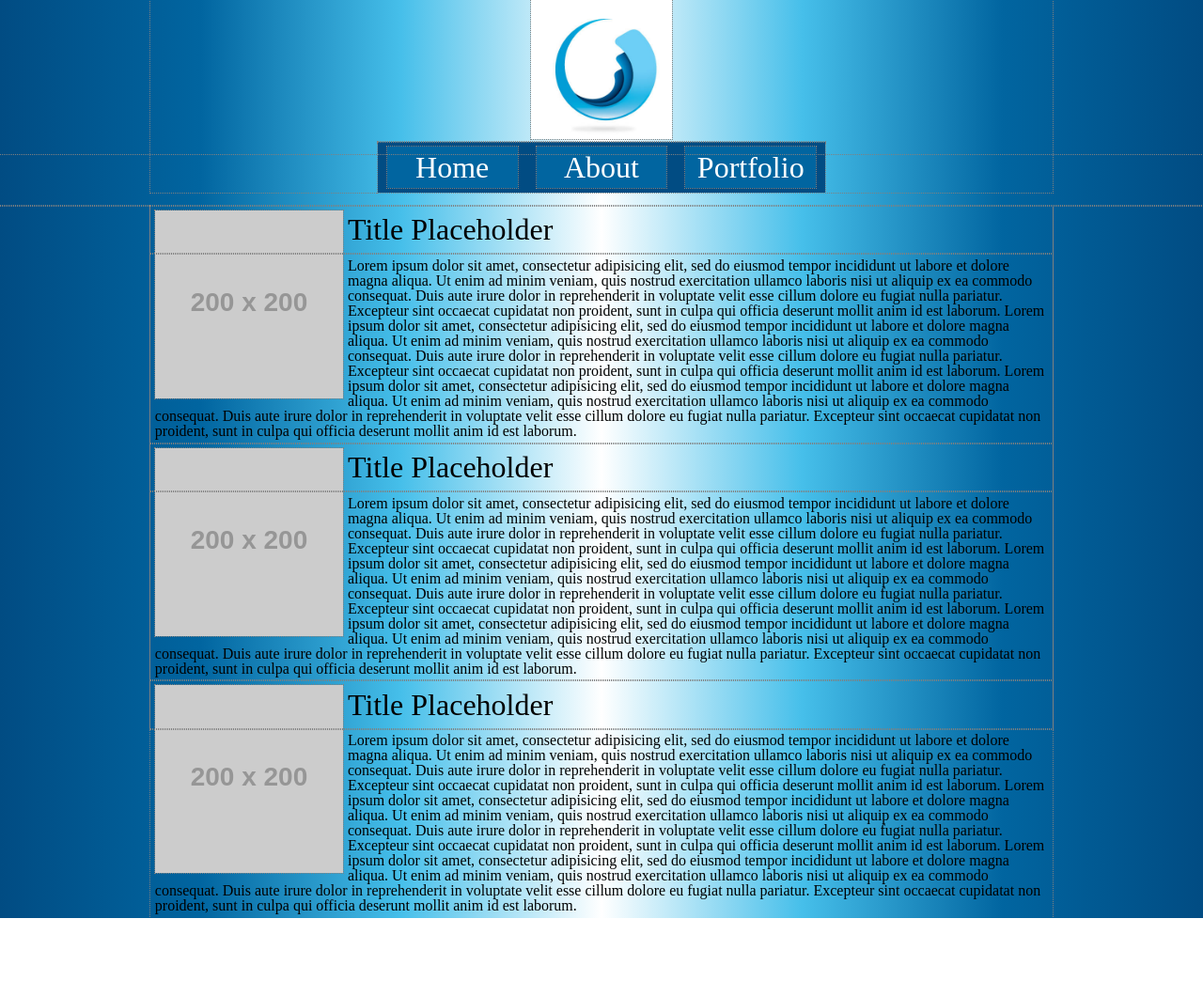
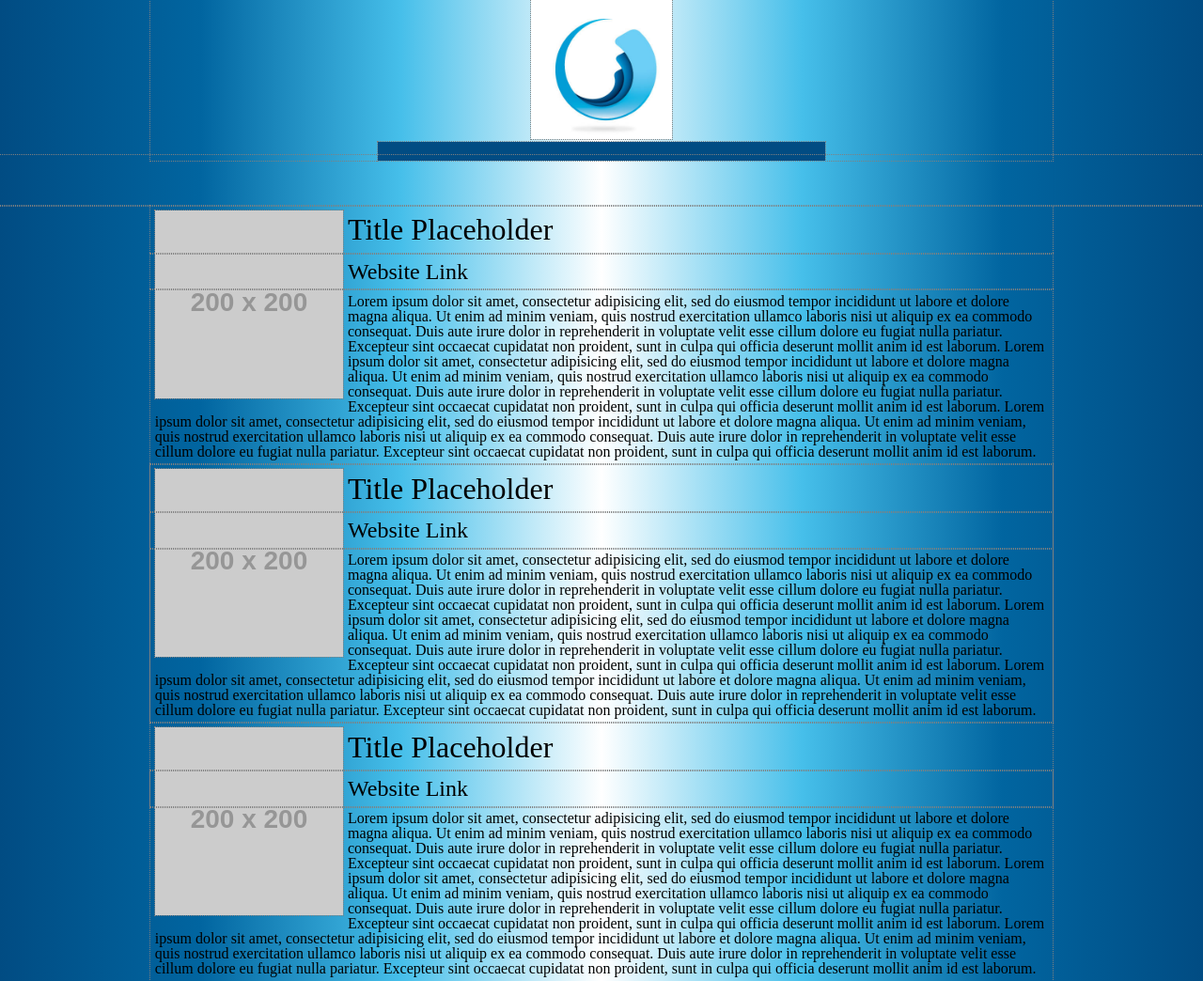
Before and after one commit to DKosmos/portfolio, a plain HTML site: page index.html in a window 1280 px wide. Shown: the whole page at 94% size. Before the commit the page ends 977 px from the top, so only its background shows below. Drawn offline with Linux system fonts and the light colour scheme; placeholder pictures from the web are drawn by us.

Commit message:
makes nav bar a dropdown

```diff
--- a/index.html
+++ b/index.html
@@ -12,7 +12,7 @@
       <div>
         <img src="imgs/KosmosCircleLogo.jpg">
         <nav>
-          <ul>
+          <ul class="navbar">
             <li>Home</li>
             <li>About</li>
             <li>Portfolio</li>
@@ -25,18 +25,21 @@
       <section class="portfolioitem">
         <img src="http://placehold.it/200x200">
         <h2>Title Placeholder</h2>
+        <h3>Website Link</h3>
         <p>Lorem ipsum dolor sit amet, consectetur adipisicing elit, sed do eiusmod tempor incididunt ut labore et dolore magna aliqua. Ut enim ad minim veniam, quis nostrud exercitation ullamco laboris nisi ut aliquip ex ea commodo consequat. Duis aute irure dolor in reprehenderit in voluptate velit esse cillum dolore eu fugiat nulla pariatur. Excepteur sint occaecat cupidatat non proident, sunt in culpa qui officia deserunt mollit anim id est laborum. Lorem ipsum dolor sit amet, consectetur adipisicing elit, sed do eiusmod tempor incididunt ut labore et dolore magna aliqua. Ut enim ad minim veniam, quis nostrud exercitation ullamco laboris nisi ut aliquip ex ea commodo consequat. Duis aute irure dolor in reprehenderit in voluptate velit esse cillum dolore eu fugiat nulla pariatur. Excepteur sint occaecat cupidatat non proident, sunt in culpa qui officia deserunt mollit anim id est laborum. Lorem ipsum dolor sit amet, consectetur adipisicing elit, sed do eiusmod tempor incididunt ut labore et dolore magna aliqua. Ut enim ad minim veniam, quis nostrud exercitation ullamco laboris nisi ut aliquip ex ea commodo consequat. Duis aute irure dolor in reprehenderit in voluptate velit esse cillum dolore eu fugiat nulla pariatur. Excepteur sint occaecat cupidatat non proident, sunt in culpa qui officia deserunt mollit anim id est laborum.</p>
       </section>
       <div class="floatclear"></div>
       <section class="portfolioitem">
           <img src="http://placehold.it/200x200">
           <h2>Title Placeholder</h2>
+          <h3>Website Link</h3>
           <p>Lorem ipsum dolor sit amet, consectetur adipisicing elit, sed do eiusmod tempor incididunt ut labore et dolore magna aliqua. Ut enim ad minim veniam, quis nostrud exercitation ullamco laboris nisi ut aliquip ex ea commodo consequat. Duis aute irure dolor in reprehenderit in voluptate velit esse cillum dolore eu fugiat nulla pariatur. Excepteur sint occaecat cupidatat non proident, sunt in culpa qui officia deserunt mollit anim id est laborum.  Lorem ipsum dolor sit amet, consectetur adipisicing elit, sed do eiusmod tempor incididunt ut labore et dolore magna aliqua. Ut enim ad minim veniam, quis nostrud exercitation ullamco laboris nisi ut aliquip ex ea commodo consequat. Duis aute irure dolor in reprehenderit in voluptate velit esse cillum dolore eu fugiat nulla pariatur. Excepteur sint occaecat cupidatat non proident, sunt in culpa qui officia deserunt mollit anim id est laborum.  Lorem ipsum dolor sit amet, consectetur adipisicing elit, sed do eiusmod tempor incididunt ut labore et dolore magna aliqua. Ut enim ad minim veniam, quis nostrud exercitation ullamco laboris nisi ut aliquip ex ea commodo consequat. Duis aute irure dolor in reprehenderit in voluptate velit esse cillum dolore eu fugiat nulla pariatur. Excepteur sint occaecat cupidatat non proident, sunt in culpa qui officia deserunt mollit anim id est laborum.</p>
       </section>
       <div class="floatclear"></div>
       <section class="portfolioitem">
           <img src="http://placehold.it/200x200">
           <h2>Title Placeholder</h2>
+          <h3>Website Link</h3>
           <p>Lorem ipsum dolor sit amet, consectetur adipisicing elit, sed do eiusmod tempor incididunt ut labore et dolore magna aliqua. Ut enim ad minim veniam, quis nostrud exercitation ullamco laboris nisi ut aliquip ex ea commodo consequat. Duis aute irure dolor in reprehenderit in voluptate velit esse cillum dolore eu fugiat nulla pariatur. Excepteur sint occaecat cupidatat non proident, sunt in culpa qui officia deserunt mollit anim id est laborum.  Lorem ipsum dolor sit amet, consectetur adipisicing elit, sed do eiusmod tempor incididunt ut labore et dolore magna aliqua. Ut enim ad minim veniam, quis nostrud exercitation ullamco laboris nisi ut aliquip ex ea commodo consequat. Duis aute irure dolor in reprehenderit in voluptate velit esse cillum dolore eu fugiat nulla pariatur. Excepteur sint occaecat cupidatat non proident, sunt in culpa qui officia deserunt mollit anim id est laborum.  Lorem ipsum dolor sit amet, consectetur adipisicing elit, sed do eiusmod tempor incididunt ut labore et dolore magna aliqua. Ut enim ad minim veniam, quis nostrud exercitation ullamco laboris nisi ut aliquip ex ea commodo consequat. Duis aute irure dolor in reprehenderit in voluptate velit esse cillum dolore eu fugiat nulla pariatur. Excepteur sint occaecat cupidatat non proident, sunt in culpa qui officia deserunt mollit anim id est laborum.</p>
       </section>
     </main>
--- a/styles/layout.css
+++ b/styles/layout.css
@@ -25,9 +25,13 @@ body {
   background: linear-gradient(to right, #014c83, #0165a0, #46bfea, white, #46bfea, #0165a0, #014c83)
 }
 
+.navbar {
+  display: none;
+}
+
 @media only screen and (min-width: 640px) {
-  nav li {
-    display: inline-block;
+
+  .navbar li {
     float: left;
     font-size: 2em;
     background: #0165a0;
@@ -38,11 +42,19 @@ body {
     height: 32px;
   }
 
+  nav:hover .navbar{
+    display: block;
+  }
+
   nav {
     margin: 0 auto;
     width: 476.4px;
+    height: 20px;
+    background: #014c83;
+  }
+
+  nav:hover {
     height: 54.8px;
-    background: #014c83;
   }
 
   header div {
--- a/styles/modules.css
+++ b/styles/modules.css
@@ -8,6 +8,11 @@
   padding: .3em;
 }
 
+.portfolioitem h3 {
+  font-size: 1.5em;
+  padding: .3em;
+}
+
 .portfolioitem p {
   padding: .3em;
   font-size: 1em;
```
